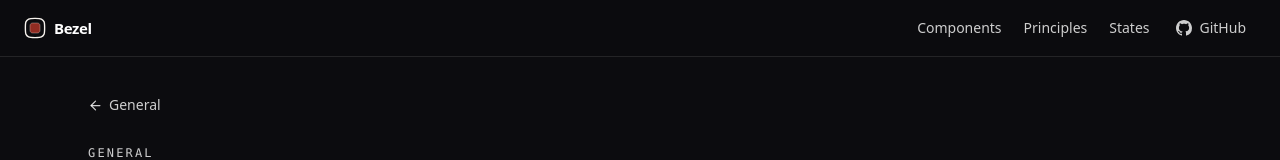
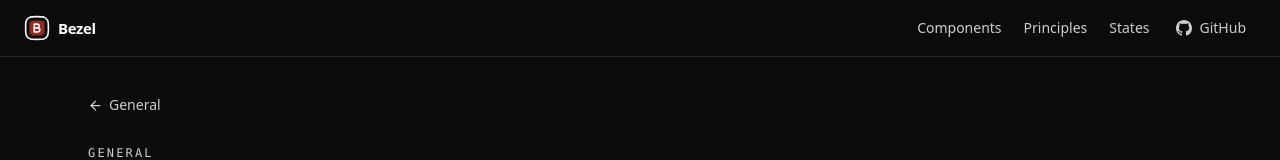
Before and after one commit to yasharyas/bezel, a Next.js app in the folder apps/gallery/: page /component/glass-button in a window 1280 px wide. Shown: the top 160 px of the page. Built offline with nearby package versions, Linux system fonts and the light colour scheme.

Commit message:
Put a B in the mark and use it everywhere

```diff
--- a/apps/gallery/src/components/site/BezelMark.tsx
+++ b/apps/gallery/src/components/site/BezelMark.tsx
@@ -1,19 +1,22 @@
 /*
+ * The Bezel mark: a squircle frame around a red squircle screen with a B on it.
  * G2 squircles (continuous curvature, 60% corner smoothing, the iOS app icon corner), precomputed so
- * nothing runs at render. Outer: 21px square at 1.5, radius 6.5. Inner: 11px square at 6.5, radius 3.
+ * nothing runs at render. Outer: 21px square at 1.5, radius 6.5. Inner: 14px square at 5, radius 3.8.
+ * The B is drawn as one stroked path, so it looks the same on every device, with or without fonts.
+ * The same three paths are used by app/icon.svg and the share cards in lib/og.tsx.
  */
-const OUTER =
+export const MARK_OUTER =
   "M12.1 1.5c3.64 0 5.461 0 6.851 0.708a6.5 6.5 0 0 1 2.841 2.841c0.708 1.39 0.708 3.211 0.708 6.851L22.5 12.1c0 3.64 0 5.461 -0.708 6.851a6.5 6.5 0 0 1 -2.841 2.841c-1.39 0.708 -3.211 0.708 -6.851 0.708L11.9 22.5c-3.64 0 -5.461 0 -6.851 -0.708a6.5 6.5 0 0 1 -2.841 -2.841c-0.708 -1.39 -0.708 -3.211 -0.708 -6.851L1.5 11.9c0 -3.64 0 -5.461 0.708 -6.851a6.5 6.5 0 0 1 2.841 -2.841c1.39 -0.708 3.211 -0.708 6.851 -0.708Z";
-const INNER =
-  "M12.7 6.5c1.68 0 2.52 0 3.162 0.327a3 3 0 0 1 1.311 1.311c0.327 0.642 0.327 1.482 0.327 3.162L17.5 12.7c0 1.68 0 2.52 -0.327 3.162a3 3 0 0 1 -1.311 1.311c-0.642 0.327 -1.482 0.327 -3.162 0.327L11.3 17.5c-1.68 0 -2.52 0 -3.162 -0.327a3 3 0 0 1 -1.311 -1.311c-0.327 -0.642 -0.327 -1.482 -0.327 -3.162L6.5 11.3c0 -1.68 0 -2.52 0.327 -3.162a3 3 0 0 1 1.311 -1.311c0.642 -0.327 1.482 -0.327 3.162 -0.327Z";
+export const MARK_INNER =
+  "M12.92 5c2.128 0 3.192 0 4.005 0.414a3.8 3.8 0 0 1 1.661 1.661c0.414 0.813 0.414 1.877 0.414 4.005L19 12.92c0 2.128 0 3.192 -0.414 4.005a3.8 3.8 0 0 1 -1.661 1.661c-0.813 0.414 -1.877 0.414 -4.005 0.414L11.08 19c-2.128 0 -3.192 0 -4.005 -0.414a3.8 3.8 0 0 1 -1.661 -1.661c-0.414 -0.813 -0.414 -1.877 -0.414 -4.005L5 11.08c0 -2.128 0 -3.192 0.414 -4.005a3.8 3.8 0 0 1 1.661 -1.661c0.813 -0.414 1.877 -0.414 4.005 -0.414Z";
+export const MARK_B = "M9.45 11.85V8.4h2.75a1.725 1.725 0 0 1 0 3.45H9.45h3.25a1.875 1.875 0 0 1 0 3.75H9.45z";
 
-/** The Bezel mark: a frame around a frame. */
-export function BezelMark({ size = 22 }: { size?: number }) {
+export function BezelMark({ size = 26 }: { size?: number }) {
   return (
     <svg aria-hidden width={size} height={size} viewBox="0 0 24 24" fill="none">
-      <path d={OUTER} stroke="var(--bz-paper-raised)" strokeWidth="1.5" />
-      <path d={INNER} fill="var(--bz-accent)" />
-      <path d={INNER} stroke="var(--bz-paper-raised)" strokeOpacity="0.35" />
+      <path d={MARK_OUTER} stroke="var(--bz-paper-raised)" strokeWidth="1.5" />
+      <path d={MARK_INNER} fill="var(--bz-accent)" />
+      <path d={MARK_B} stroke="var(--bz-paper-raised)" strokeWidth="1.5" strokeLinejoin="round" />
     </svg>
   );
 }
--- a/apps/gallery/src/lib/og.tsx
+++ b/apps/gallery/src/lib/og.tsx
@@ -1,4 +1,5 @@
 import { ImageResponse } from "next/og";
+import { MARK_B, MARK_INNER, MARK_OUTER } from "@/components/site/BezelMark";
 
 /*
  * Share cards. Colours are the literal values of Bezel tokens, because the
@@ -17,21 +18,14 @@ const BRICK = "#912c22";
 const MUTED = "rgba(255,255,255,0.8)";
 const LINE = "rgba(255,255,255,0.1)";
 
-function Mark({ size = 64 }: { size?: number }) {
+/** The Bezel mark, the same squircle paths as the site header and the favicon. */
+function Mark({ size = 72 }: { size?: number }) {
   return (
-    <div
-      style={{
-        width: size,
-        height: size,
-        borderRadius: size * 0.28,
-        border: `${Math.max(3, size / 16)}px solid ${CREAM}`,
-        display: "flex",
-        alignItems: "center",
-        justifyContent: "center",
-      }}
-    >
-      <div style={{ width: size * 0.46, height: size * 0.46, borderRadius: size * 0.13, background: BRICK }} />
-    </div>
+    <svg width={size} height={size} viewBox="0 0 24 24" fill="none">
+      <path d={MARK_OUTER} stroke={CREAM} strokeWidth="1.5" />
+      <path d={MARK_INNER} fill={BRICK} />
+      <path d={MARK_B} stroke={CREAM} strokeWidth="1.5" strokeLinejoin="round" />
+    </svg>
   );
 }
 
@@ -110,7 +104,7 @@ export function componentCard({
     (
       <div style={{ width: "100%", height: "100%", display: "flex", flexDirection: "column", justifyContent: "space-between", background: VOID, padding: 72, color: "#fff" }}>
         <div style={{ display: "flex", alignItems: "center", gap: 18 }}>
-          <Mark size={52} />
+          <Mark size={58} />
           <div style={{ fontSize: 30, fontWeight: 600 }}>Bezel</div>
         </div>
         <div style={{ display: "flex", flexDirection: "column" }}>
```
Also changed, not shown: apps/gallery/src/app/icon.svg.
